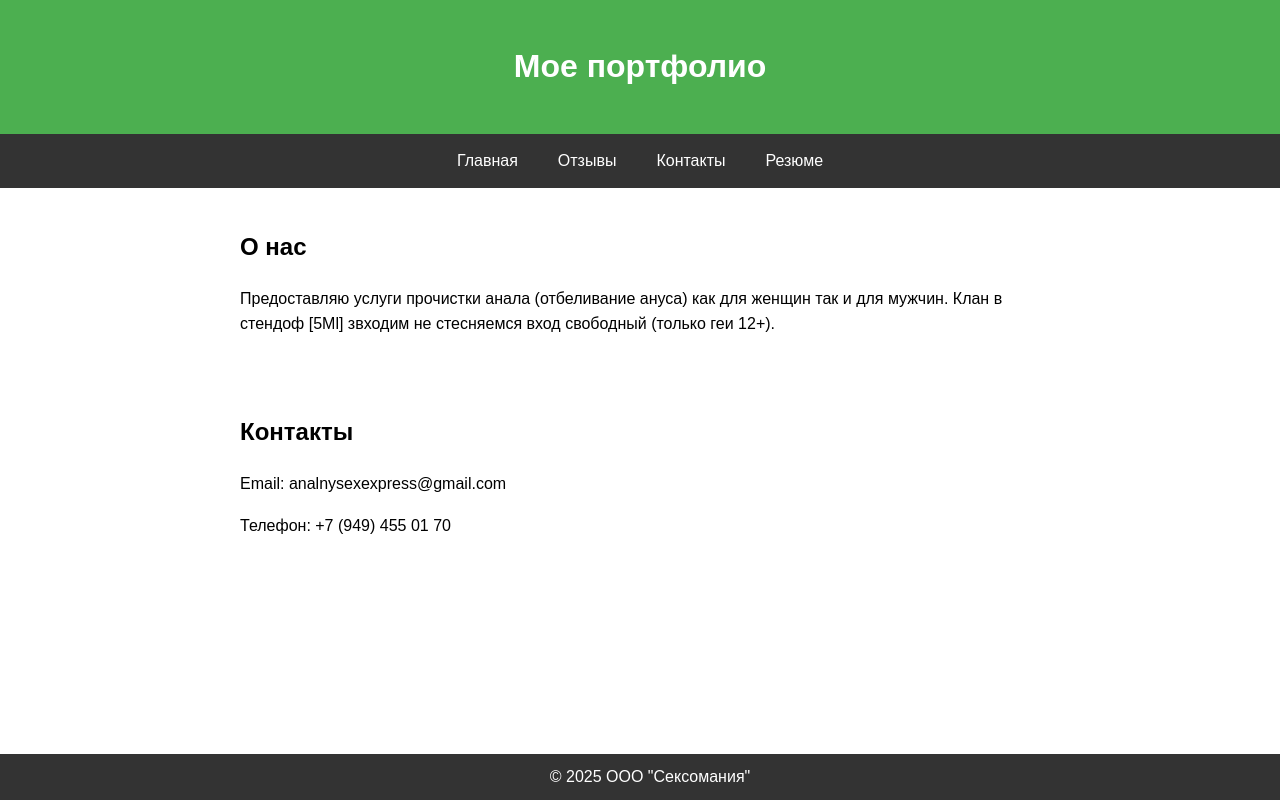
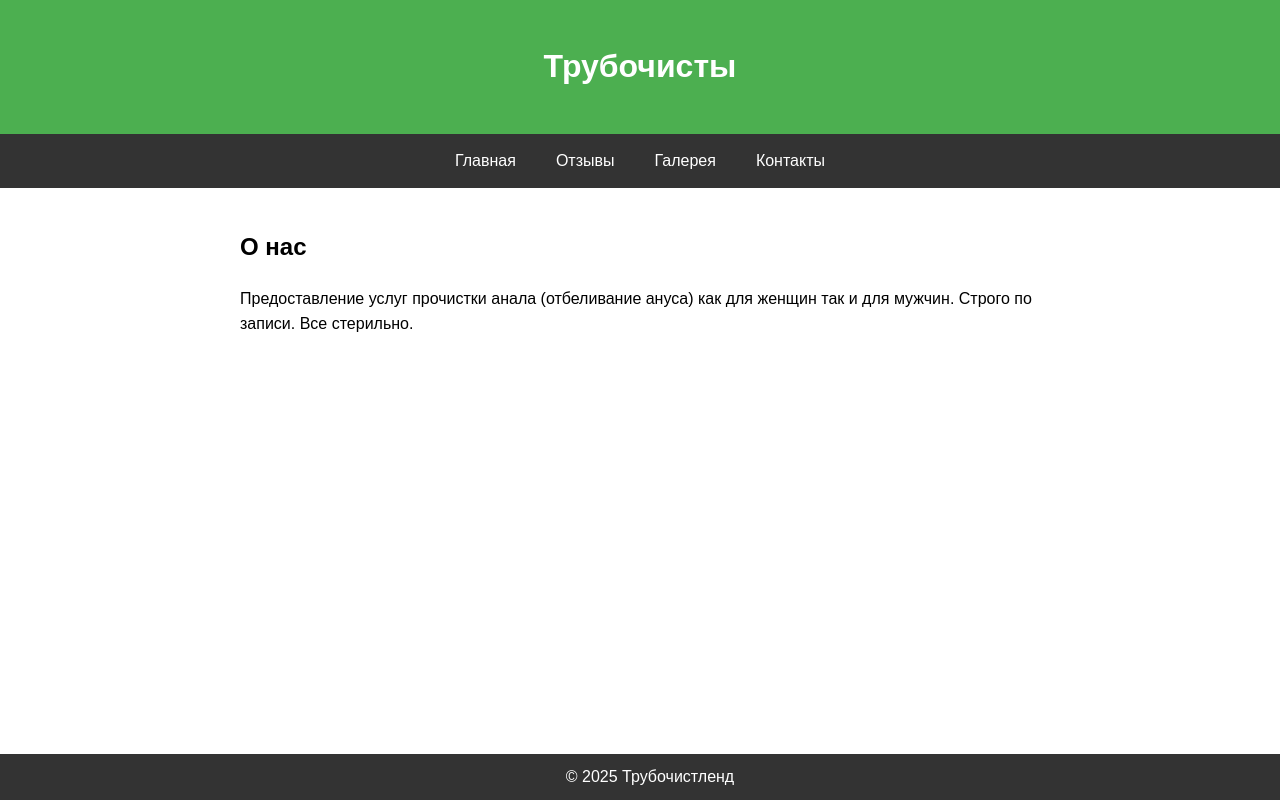
Before and after one commit to Hoegaarden131/massage, a plain HTML site: page index.html in a window 1280 px wide. Drawn offline with Linux system fonts and the light colour scheme.

Commit message:
Update index.html

```diff
--- a/index.html
+++ b/index.html
@@ -51,29 +51,23 @@
 <body>
 
 <header>
-    <h1>Мое портфолио</h1>
+    <h1>Трубочисты</h1>
 </header>
 
 <nav>
     <a href="#home">Главная</a>
     <a href="reviews.html">Отзывы</a>
-    <a href="#contact">Контакты</a>
-    <a href="resume.pdf" target="_blank">Резюме</a>
+    <a href="gallery.html">Галерея</a>
+    <a href="contacts.html">Контакты</a>
 </nav>
 
 <div class="container" id="home">
     <h2>О нас</h2>
-    <p>Предоставляю услуги прочистки анала (отбеливание ануса) как для женщин так и для мужчин. Клан в стендоф  [5Ml] звходим не стесняемся вход свободный (только геи 12+).</p>
-</div>
-
-<div class="container" id="contact">
-    <h2>Контакты</h2>
-    <p>Email: analnysexexpress@gmail.com</p>
-    <p>Телефон: +7 (949) 455 01 70</p>
+    <p>Предоставление услуг прочистки анала (отбеливание ануса) как для женщин так и для мужчин. Строго по записи. Все стерильно.</p>
 </div>
 
 <footer>
-    &copy; 2025 ООО "Сексомания"
+    &copy; 2025 Трубочистленд
 </footer>
 
 </body>
```
